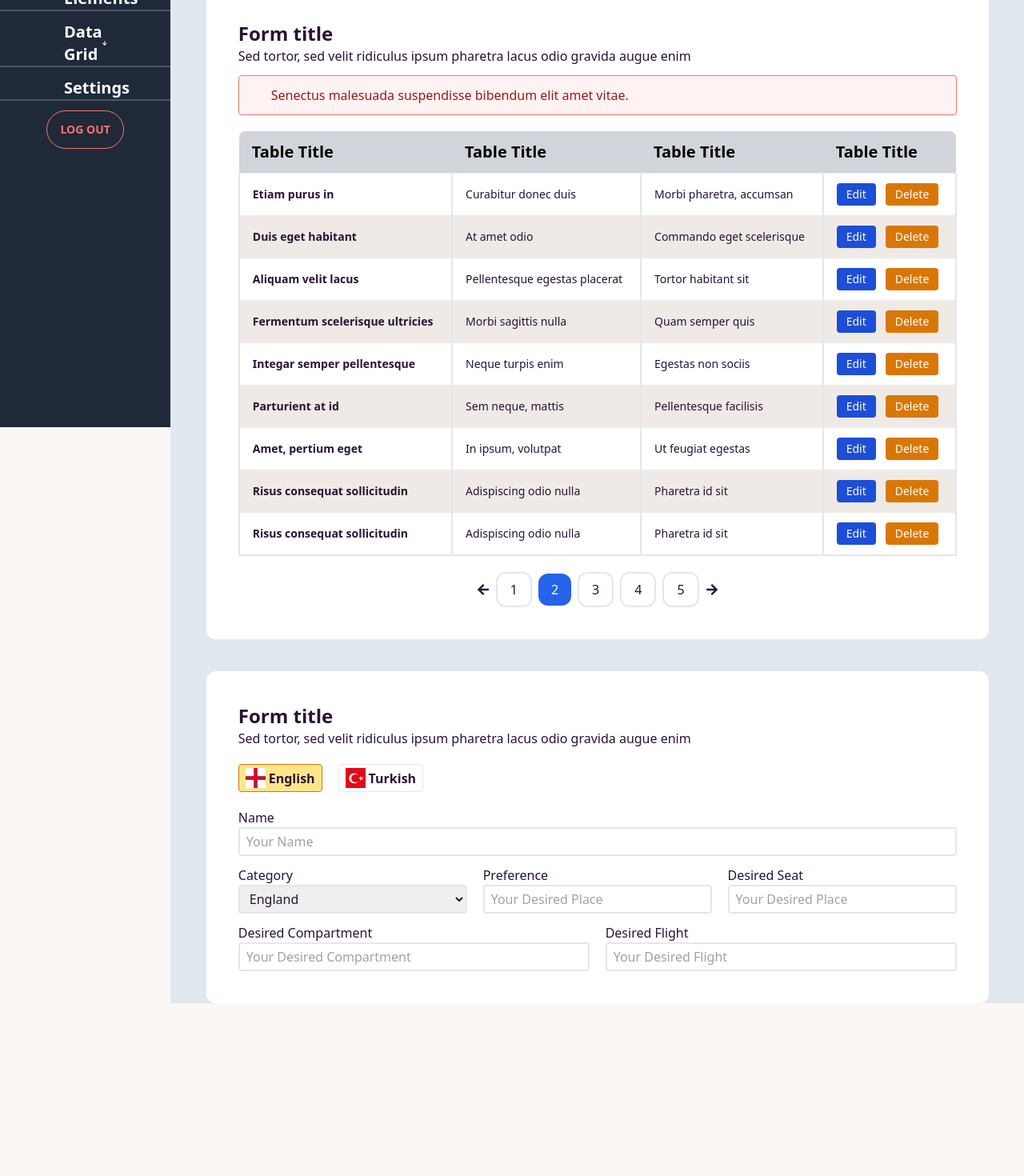
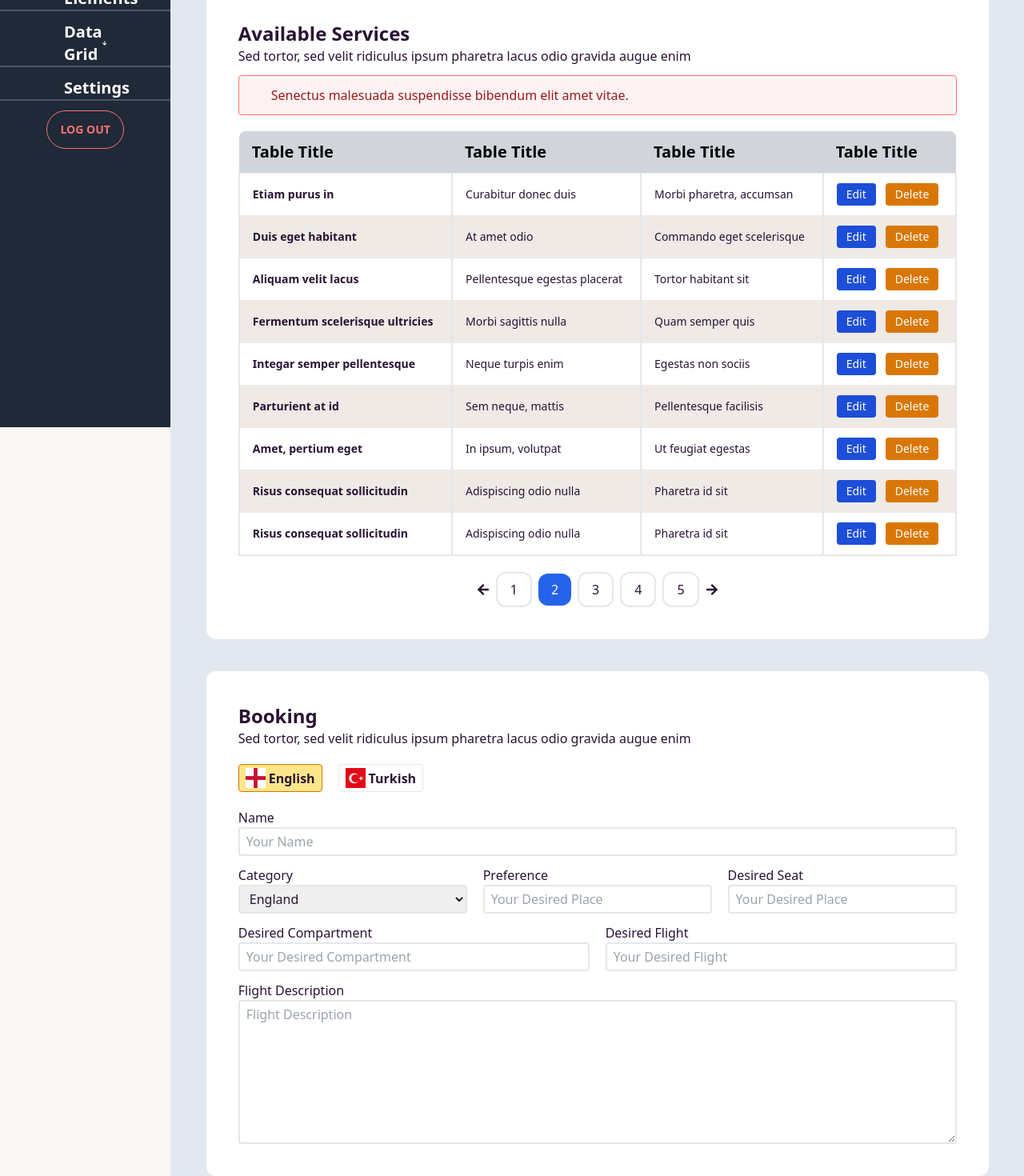
Before and after one commit to HasibUddin1/demo-project-for-assignment, a React (Vite) app: page / in a window 1280 px wide. Shown: the part 306-1776 px from the top of the page at 80% size. Before the commit the page ends 1560 px from the top, so only its background shows below. Built offline with nearby package versions, Linux system fonts and the light colour scheme; no server answers; sample sign-in values are in the browser's storage; some icons are missing.

Commit message:
finished booking section form

```diff
--- a/src/components/Home/FormSectionWithFlags/FormSectionWithFlags.jsx
+++ b/src/components/Home/FormSectionWithFlags/FormSectionWithFlags.jsx
@@ -4,7 +4,7 @@ import turkishFlagIcon from '../../../assets/images/icons/turkish-flag.jpg'
 const FormSectionWithFlags = () => {
     return (
         <div className="mt-10 bg-white w-11/12 mx-auto rounded-xl px-10 py-10">
-            <h1 className="text-2xl font-bold">Form title</h1>
+            <h1 className="text-2xl font-bold">Booking</h1>
             <p>Sed tortor, sed velit ridiculus ipsum pharetra lacus odio gravida augue enim</p>
             <div className='mt-5 flex gap-5'>
                 <button className='flex items-center gap-1 bg-amber-200 px-2 py-1 rounded border border-amber-600 font-semibold'><img src={britishFlagIcon} alt="" /> English</button>
@@ -44,6 +44,10 @@ const FormSectionWithFlags = () => {
                         <input className='block border-2 px-2 py-1 rounded w-full' type="text" name="" id="desiredFlight" placeholder='Your Desired Flight' />
                     </div>
                 </div>
+                <div className='mt-3'>
+                    <label htmlFor="flightDescription">Flight Description</label>
+                    <textarea className='block border-2 w-full px-2 py-1 rounded' name="" id="flightDescription" cols="30" rows="7" placeholder='Flight Description'></textarea>
+                </div>
             </form>
         </div>
     );
--- a/src/components/Home/TableSection/TableSection.jsx
+++ b/src/components/Home/TableSection/TableSection.jsx
@@ -4,7 +4,7 @@ import { FaArrowLeft, FaArrowRight } from "react-icons/fa";
 const TableSection = () => {
     return (
         <div className="mt-10 bg-white w-11/12 mx-auto rounded-xl px-10 py-10">
-            <h1 className="text-2xl font-bold">Form title</h1>
+            <h1 className="text-2xl font-bold">Available Services</h1>
             <p>Sed tortor, sed velit ridiculus ipsum pharetra lacus odio gravida augue enim</p>
             <div className="mt-3 flex items-center text-red-800 bg-red-50 rounded py-3 px-4 border border-red-400">
                 <PiWarningCircleBold className="text-2xl"></PiWarningCircleBold>
```
